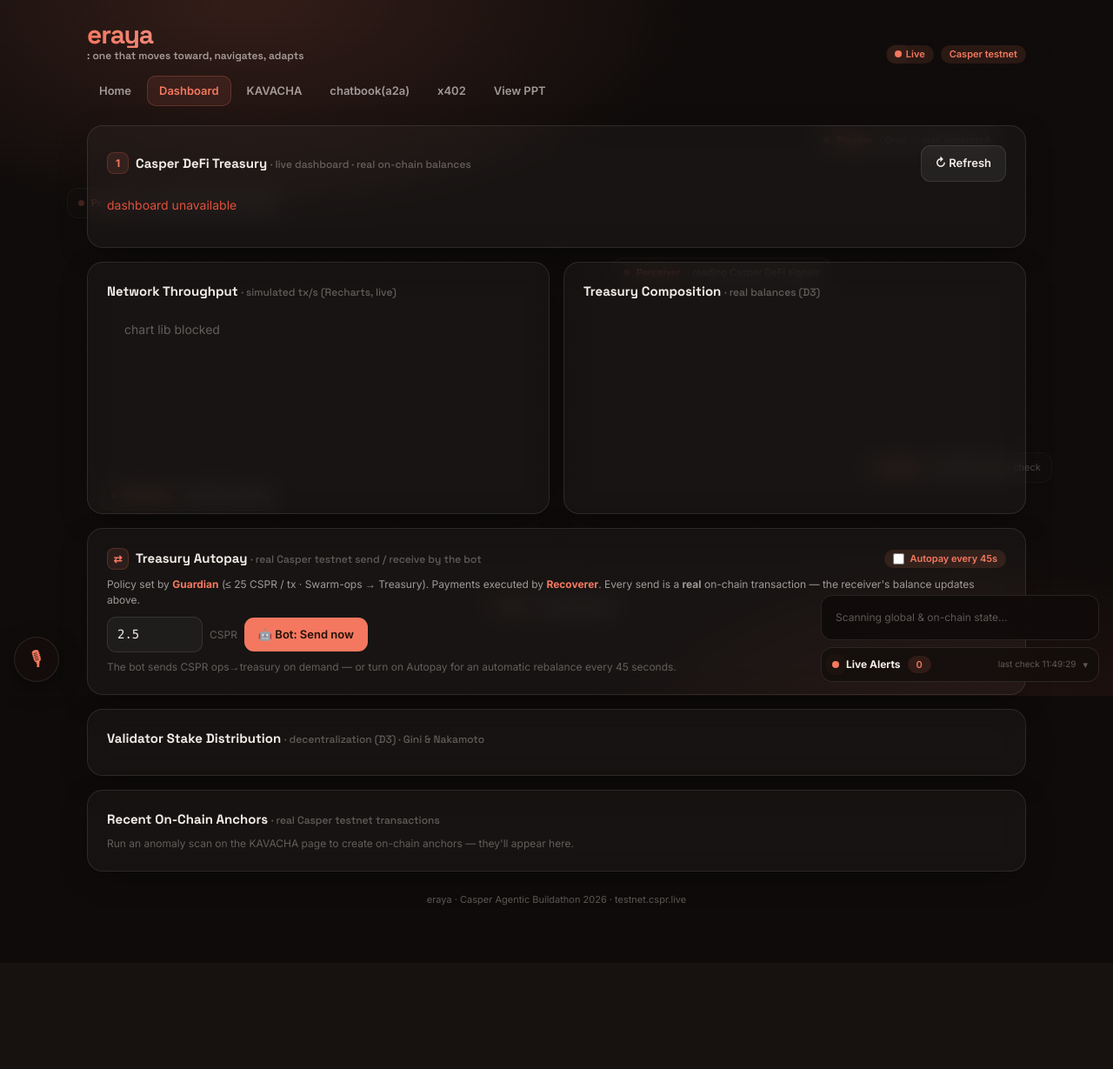
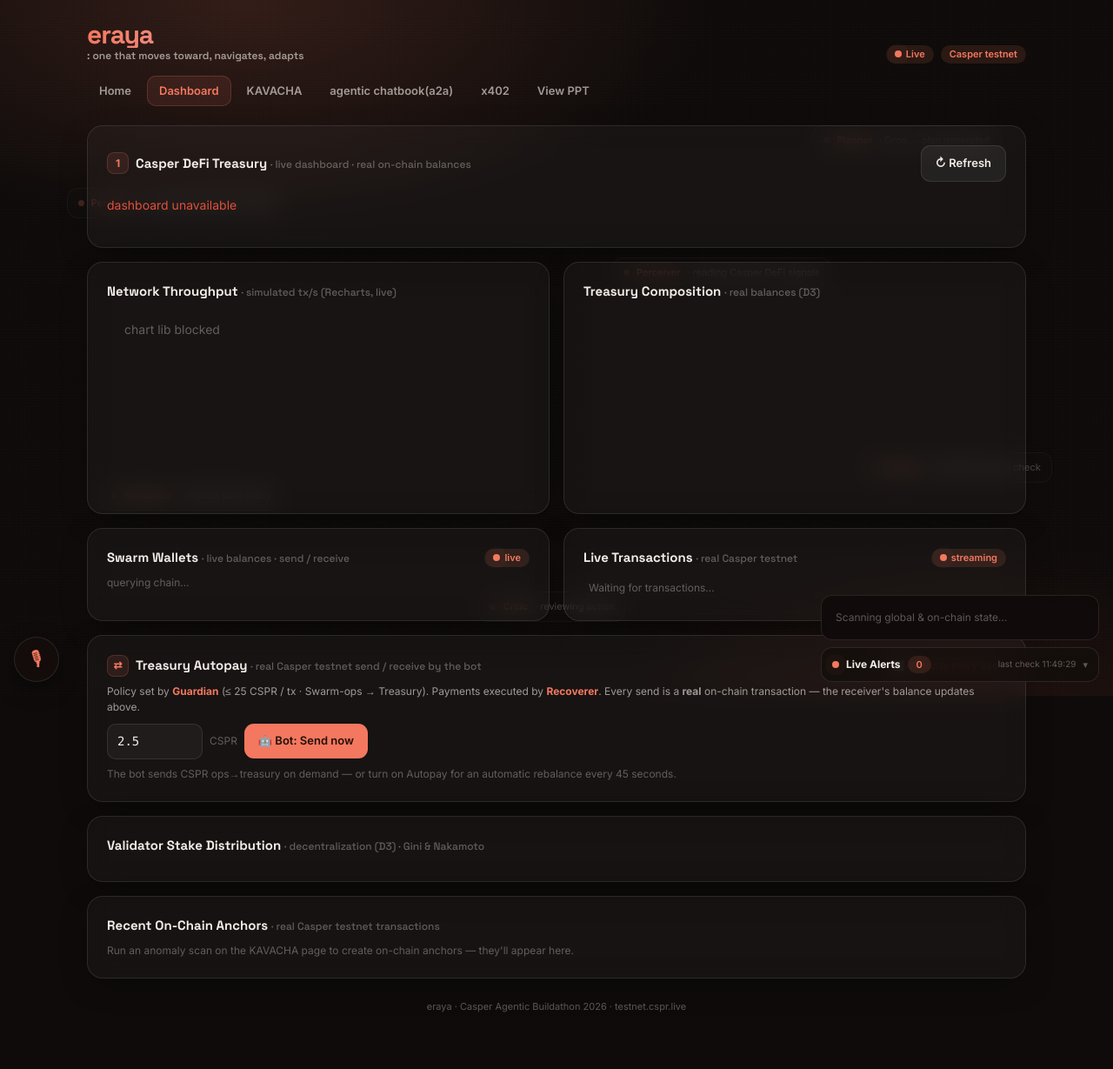
Before and after one commit to martian3062/eraya_microsoft, a Django app: page /demo/dashboard/ in a window 1280 px wide. Shown: the whole page at 87% size. Before the commit the page ends 1041 px from the top, so only its background shows below. Run offline with Django 5.2, Linux system fonts and the light colour scheme; parts of the project's set-up code (start-up, migrations or seed data) failed here and were passed over; some libraries are stand-ins or nearby versions.

Commit message:
Dashboard: live Swarm Wallets (shadow cards) + Live Transactions feed; rename tab to agentic chatbook(a2a)
- Swarm Wallets: shadowed wallet cards with live on-chain balances, copyable
  keys, and explorer links (send/receive context).
- Live Transactions: streaming send/receive feed — real anchors + tx history,
  plus autopay send+receive pairs pushed live; polls every 12s.
- Rename nav tab 'chatbook(a2a)' -> 'agentic chatbook(a2a)'.

Co-Authored-By: Claude Opus 4.8 <noreply@anthropic.com>

```diff
--- a/backend/apps/frontend/templates/frontend/demo_base.html
+++ b/backend/apps/frontend/templates/frontend/demo_base.html
@@ -119,7 +119,7 @@ nav.tabs a.active{color:var(--a);background:rgba(244,120,95,.10);border-color:rg
       </div>
     </div>
     <nav class="tabs" id="nav">
-      <a data-p="home">Home</a><a data-p="dashboard">Dashboard</a><a data-p="kavacha">KAVACHA</a><a data-p="swarm">chatbook(a2a)</a><a data-p="x402">x402</a><a data-p="updates">View PPT</a>
+      <a data-p="home">Home</a><a data-p="dashboard">Dashboard</a><a data-p="kavacha">KAVACHA</a><a data-p="swarm">agentic chatbook(a2a)</a><a data-p="x402">x402</a><a data-p="updates">View PPT</a>
     </nav>
   </header>
   {% endblock %}
--- a/backend/apps/frontend/templates/frontend/demo_dashboard.html
+++ b/backend/apps/frontend/templates/frontend/demo_dashboard.html
@@ -21,6 +21,17 @@
     <div class="sec-title" style="margin-bottom:2px">Treasury Composition <span class="sec-sub">· real balances (D3)</span></div>
     <div id="d3-donut" style="width:100%;height:220px"></div>
     <div id="donut-legend" style="font-size:11px;color:var(--fg2)"></div>
+  </section>
+</div>
+
+<div class="grid md:grid-cols-2 gap-4" style="margin-bottom:16px">
+  <section class="card">
+    <div class="flex items-center justify-between mb-2"><span class="sec-title">Swarm Wallets <span class="sec-sub">· live balances · send / receive</span></span><span class="badge badge-a"><span class="pulse"></span> live</span></div>
+    <div id="wallets"><div style="color:var(--fg3);font-size:12px">querying chain…</div></div>
+  </section>
+  <section class="card">
+    <div class="flex items-center justify-between mb-2"><span class="sec-title">Live Transactions <span class="sec-sub">· real Casper testnet</span></span><span id="tx-live" class="badge badge-a"><span class="pulse"></span> streaming</span></div>
+    <div id="tx-feed" style="max-height:298px;overflow-y:auto"><div style="color:var(--fg3);font-size:12px;padding:6px">Waiting for transactions…</div></div>
   </section>
 </div>
 
@@ -115,11 +126,49 @@ function drawBars(el,items){
 async function loadOnchain(){
   try{
     const d=await jget('/api/domains/casper_defi/onchain/');
+    renderWallets(d.accounts||[]);
     drawDonut(document.getElementById('d3-donut'),(d.accounts||[]).map(a=>({label:a.label,value:a.balance_cspr})),Math.round(d.total_cspr).toLocaleString());
     const vals=(d.validators||[]).map(v=>({label:(v.validator||'').slice(0,14),value:Math.round((v.stake||0))})).sort((a,b)=>b.value-a.value);
     if(vals.length)drawBars(document.getElementById('d3-validators'),vals);
     const an=d.recent_anchors||[];
     if(an.length)document.getElementById('anchors').innerHTML=an.map(a=>`<div style="display:flex;justify-content:space-between;gap:10px;padding:8px 10px;border-radius:9px;background:rgba(244,120,95,.06);border:1px solid rgba(244,120,95,.16);margin-bottom:6px"><div><span class="badge badge-a">${esc(a.anomaly_type)}</span> <span class="mono" style="color:var(--fg3);font-size:11px">${esc(a.deploy_hash.slice(0,22))}…</span></div><a href="${a.explorer_url}" target="_blank" style="font-size:11px">cspr.live ↗</a></div>`).join('');
+  }catch(e){}
+}
+
+// ── Swarm wallets (shadowed cards, live balances) ──────────────────
+function renderWallets(accounts){
+  const el=document.getElementById('wallets');
+  if(!accounts||!accounts.length){el.innerHTML='<div style="color:var(--fg3);font-size:12px">no wallets on chain yet</div>';return;}
+  el.innerHTML=accounts.map(a=>{
+    const pk=a.public_key||'';
+    return `<div style="position:relative;padding:14px 16px;border-radius:14px;margin-bottom:10px;background:linear-gradient(135deg,rgba(244,120,95,.15),rgba(255,255,255,.03));border:1px solid rgba(244,120,95,.25);box-shadow:0 14px 34px -14px rgba(244,120,95,.45),inset 0 1px 0 rgba(255,255,255,.07)">
+      <div class="flex items-center justify-between"><span class="badge badge-a">💠 ${esc(a.label)}</span><a href="${a.explorer_url}" target="_blank" style="font-size:11px">cspr.live ↗</a></div>
+      <div class="mono" style="font-size:11px;color:var(--fg3);margin-top:8px;cursor:pointer" title="click to copy" onclick="navigator.clipboard&&navigator.clipboard.writeText('${pk}')">${esc(pk.slice(0,12))}…${esc(pk.slice(-8))} ⧉</div>
+      <div class="brand" style="font-size:24px;font-weight:700;color:var(--a);margin-top:8px;letter-spacing:-.5px">${(a.balance_cspr||0).toLocaleString()} <span style="font-size:12px;color:var(--fg3);font-weight:400">CSPR</span></div>
+      <div style="font-size:11px;color:var(--fg3)">≈ $${(a.balance_usd||0).toLocaleString()}</div>
+    </div>`;
+  }).join('');
+}
+
+// ── Live transactions feed (real send / receive) ───────────────────
+const txns=[];
+function txRow(t){
+  const inc=t.dir==='recv',c=inc?'#34d399':A;
+  return `<div class="row" style="display:flex;justify-content:space-between;gap:8px;padding:8px 10px;border-radius:9px;background:rgba(255,255,255,.02);border:1px solid var(--bd);margin-bottom:6px">
+    <div style="min-width:0"><span style="color:${c};font-weight:700">${inc?'＋':'－'}</span> <span class="badge" style="background:${c}1f;color:${c}">${esc(t.type)}</span> <span class="mono" style="color:var(--fg3);font-size:11px">${esc((t.hash||'').slice(0,14))}…</span>${t.account?`<div style="font-size:10px;color:var(--fg3);margin-top:2px">${esc(t.account)}</div>`:''}</div>
+    <div style="text-align:right;white-space:nowrap"><div style="color:${c};font-size:12px;font-weight:600">${t.amount!=null?(inc?'+':'−')+t.amount+' CSPR':(t.status||'')}</div>${t.url?`<a href="${t.url}" target="_blank" style="font-size:10px">cspr.live ↗</a>`:''}</div>
+  </div>`;
+}
+function renderTx(){document.getElementById('tx-feed').innerHTML=txns.length?txns.slice(0,25).map(txRow).join(''):'<div style="color:var(--fg3);font-size:12px;padding:6px">Waiting for transactions…</div>';}
+function addTx(t){t._id=(t.hash||'')+'|'+t.dir;if(txns.find(x=>x._id===t._id))return;txns.unshift(t);if(txns.length>50)txns.pop();renderTx();}
+async function loadTx(){
+  try{
+    const [oc,tr]=await Promise.all([
+      jget('/api/domains/casper_defi/onchain/').catch(()=>({})),
+      jget('/api/domains/casper_defi/transactions/').catch(()=>({})),
+    ]);
+    (oc.recent_anchors||[]).forEach(a=>addTx({type:'anchor · '+a.anomaly_type,hash:a.deploy_hash,url:a.explorer_url,dir:'send',account:'Swarm ops'}));
+    (tr.transactions||[]).forEach(x=>addTx({type:(x.type||'tx').replace(/_/g,' '),hash:x.deploy_hash,url:x.explorer_url,amount:x.amount_motes?+(x.amount_motes/1e9).toFixed(4):null,status:x.status,dir:x.type==='x402_payment'?'recv':'send',account:x.agent_id}));
   }catch(e){}
 }
 
@@ -132,14 +181,19 @@ async function botPay(auto){
   try{
     const {data:d}=await jpost('/api/domains/casper_defi/pay/',{amount_cspr:amt});
     payLog.unshift(d);if(payLog.length>8)payLog.pop();renderPay();
-    if(d.ok){pushAlert({kind:'pay',key:'pay|'+d.tx,severity:0.55,color:A,icon:'🤖',text:'Autopay sent '+d.amount_cspr+' CSPR · ops→treasury',meta:'real Casper testnet tx',url:d.explorer_url});setTimeout(()=>{loadDashboard();loadOnchain();},2500);}
+    if(d.ok){
+      addTx({type:'autopay send',hash:d.tx,url:d.explorer_url,amount:d.amount_cspr,dir:'send',account:'Swarm ops'});
+      addTx({type:'autopay receive',hash:d.tx,url:d.explorer_url,amount:d.amount_cspr,dir:'recv',account:'Treasury'});
+      pushAlert({kind:'pay',key:'pay|'+d.tx,severity:0.55,color:A,icon:'🤖',text:'Autopay sent '+d.amount_cspr+' CSPR · ops→treasury',meta:'real Casper testnet tx',url:d.explorer_url});
+      setTimeout(()=>{loadDashboard();loadOnchain();},2500);
+    }
   }catch(e){payLog.unshift({ok:false,error:'network'});renderPay();}
   if(!auto){btn.disabled=false;btn.textContent='🤖 Bot: Send now';}
 }
 let autopayTimer=null;
 document.getElementById('autopay-tgl').addEventListener('change',e=>{if(e.target.checked){botPay(true);autopayTimer=setInterval(()=>botPay(true),45000);}else{clearInterval(autopayTimer);autopayTimer=null;}});
 
-loadDashboard();loadOnchain();
+loadDashboard();loadOnchain();loadTx();setInterval(loadTx,12000);
 window.addEventListener('resize',()=>{});
 </script>
 {% endblock %}
```
